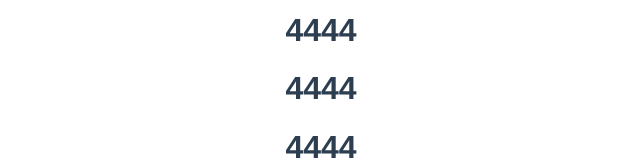
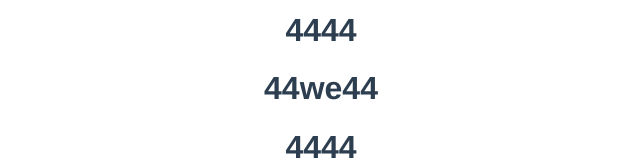
Before and after one commit to ziyingjie/test123, a Vue app: page /about in a window 1280 px wide. Shown: the part 241-401 px from the top of the page, without its empty margins (319-959 px from the left). Built offline with nearby package versions, Linux system fonts and the light colour scheme.

Commit message:
新增(Vue):

```diff
--- a/commitlint.config.js
+++ b/commitlint.config.js
@@ -4,7 +4,7 @@ module.exports = {
     // 'type-enum': [
     //   2,
     //   'always',
-    //   ['feat', 'fix', 'docs', 'style', 'refactor', 'test', 'chore', 'revert'],
+    //   ['新增', '修复', '文档', '格式', 'refactor', 'test', 'chore', 'revert'],
     // ],
     // 'type-empty': [2, 'never'],
     // 'subject-full-stop': [0, 'never'],
--- a/src/App.vue
+++ b/src/App.vue
@@ -7,7 +7,7 @@
       <h1>3333</h1>
       <h1>4444</h1>
       <h1>4444</h1>
-      <h1>4444</h1>
+      <h1>44we44</h1>
       <h1>4444</h1>
       <h1>5555</h1>
       <h1>5555</h1>
```
Also changed, not shown: .cz-config.js.
